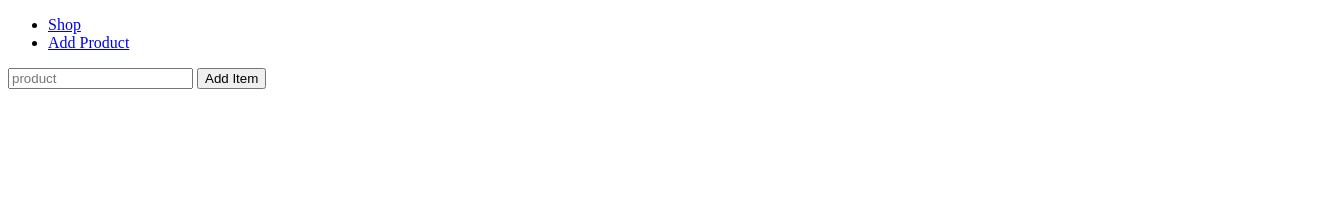
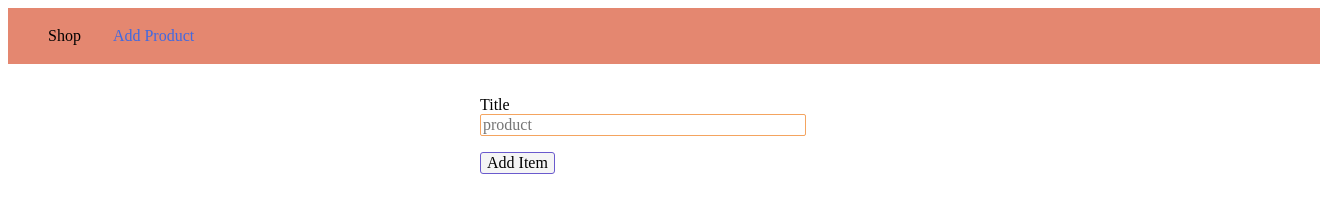
Before and after one commit to rameshparajuli/nodeudemy, a website: page views/add_product.html in a window 1280 px wide. Shown: the whole page, 1320 px wide, since content can reach past the window. Drawn offline with Linux system fonts and the light colour scheme; files that its build step writes are made by us from their sources.

Commit message:
implement css on express(middleware)

```diff
--- a/App.js
+++ b/App.js
@@ -7,9 +7,13 @@ const pageNotFound = require("./routes/page_not_found");
 const http = require("http");
 const bodyParser = require("body-parser");
 const express = require("express");
+const path = require("path");
 
 const app = express();
 app.use(bodyParser.urlencoded({ extended: false }));
+
+// to make css public folder
+app.use(express.static(path.join(__dirname, "public")));
 
 app.use(adminRoutes);
 app.use(shopRoutes);
--- /dev/null
+++ b/public/css/main.css
@@ -0,0 +1,41 @@
+.body {
+  margin: 0;
+  padding: 0;
+  font-family: sans-serif;
+}
+
+main {
+  padding: 1rem;
+}
+.main-header {
+  width: 100%;
+  height: 3.5rem;
+  background-color: rgba(211, 61, 23, 0.616);
+  padding: 0 1.5rem;
+}
+.main-header__nav {
+  height: 100%;
+  display: flex;
+  align-items: center;
+}
+.main-header__item-list {
+  list-style: none;
+  margin: 0;
+  padding: 0;
+  display: flex;
+}
+
+.main-header__item {
+  margin: 0 1rem;
+  padding: 0;
+}
+
+.main-header__item a {
+  text-decoration: none;
+  color: black;
+}
+.main-header__item a:hover,
+.main-header__item a:active,
+.main-header__item a.active {
+  color: royalblue;
+}
--- /dev/null
+++ b/public/css/product.css
@@ -0,0 +1,34 @@
+.product-form {
+  width: 20rem;
+  max-width: 90%;
+  margin: auto;
+}
+
+.form-control {
+  margin: 1rem 0;
+}
+
+.form-control label,
+.form-control input {
+  display: block;
+  width: 100%;
+}
+.form-control input {
+  border: 1px solid sandybrown;
+  font: inherit;
+  border-radius: 2px;
+}
+
+button {
+  font: inherit;
+  border: 1px solid slateblue;
+  background: whitesmoke;
+  border-radius: 3px;
+  cursor: pointer;
+}
+
+button:hover,
+button:active {
+  background-color: slateblue;
+  color: whitesmoke;
+}
--- a/views/add_product.html
+++ b/views/add_product.html
@@ -4,18 +4,20 @@
     <meta charset="UTF-8" />
     <meta name="viewport" content="width=device-width, initial-scale=1.0" />
     <title>Add Product</title>
+    <link rel="stylesheet" href="css/main.css" />
+    <link rel="stylesheet" href="css/product.css" />
   </head>
   <body>
-    <header>
-      <nav>
-        <ul>
-          <li>
+    <header class="main-header">
+      <nav class="main-header__nav">
+        <ul class="main-header__item-list">
+          <li class="main-header__item">
             <a href="/">
               Shop
             </a>
           </li>
-          <li>
-            <a href="/add-product">
+          <li class="main-header__item">
+            <a class="active" href="/add-product">
               Add Product
             </a>
           </li>
@@ -23,8 +25,13 @@
       </nav>
     </header>
     <main>
-      <form action="/product" method="POST">
-        <input type="text" placeholder="product" name="title" />
+      <form class="product-form" action="/product" method="POST">
+        <div class="form-control">
+          <label for="title">
+            Title
+          </label>
+          <input type="text" placeholder="product" name="title" id="title" />
+        </div>
         <button type="submit">Add Item</button>
       </form>
     </main>
```
Also changed, not shown: views/404.html (+22 -4 lines), views/shop.html (+7 -6 lines).
